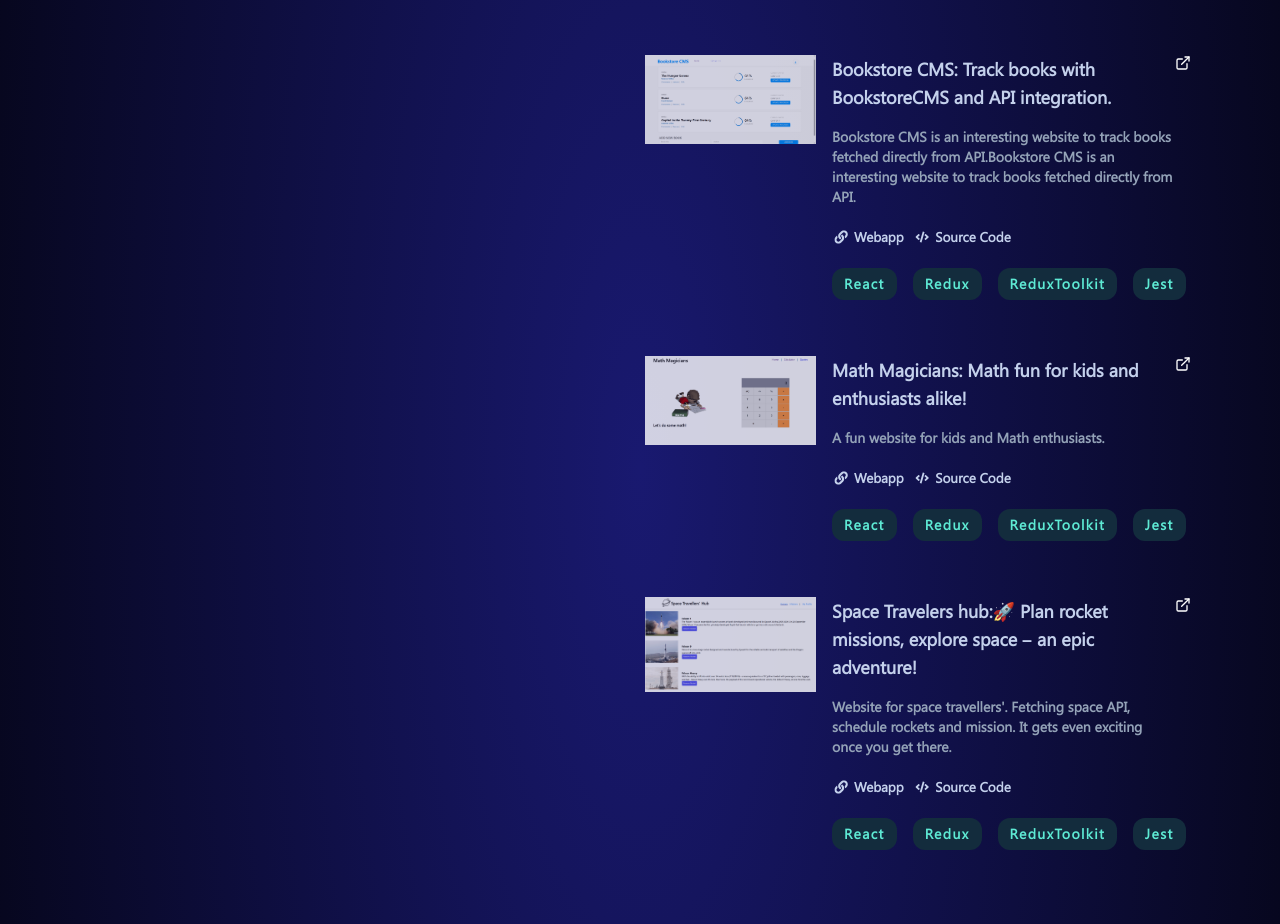
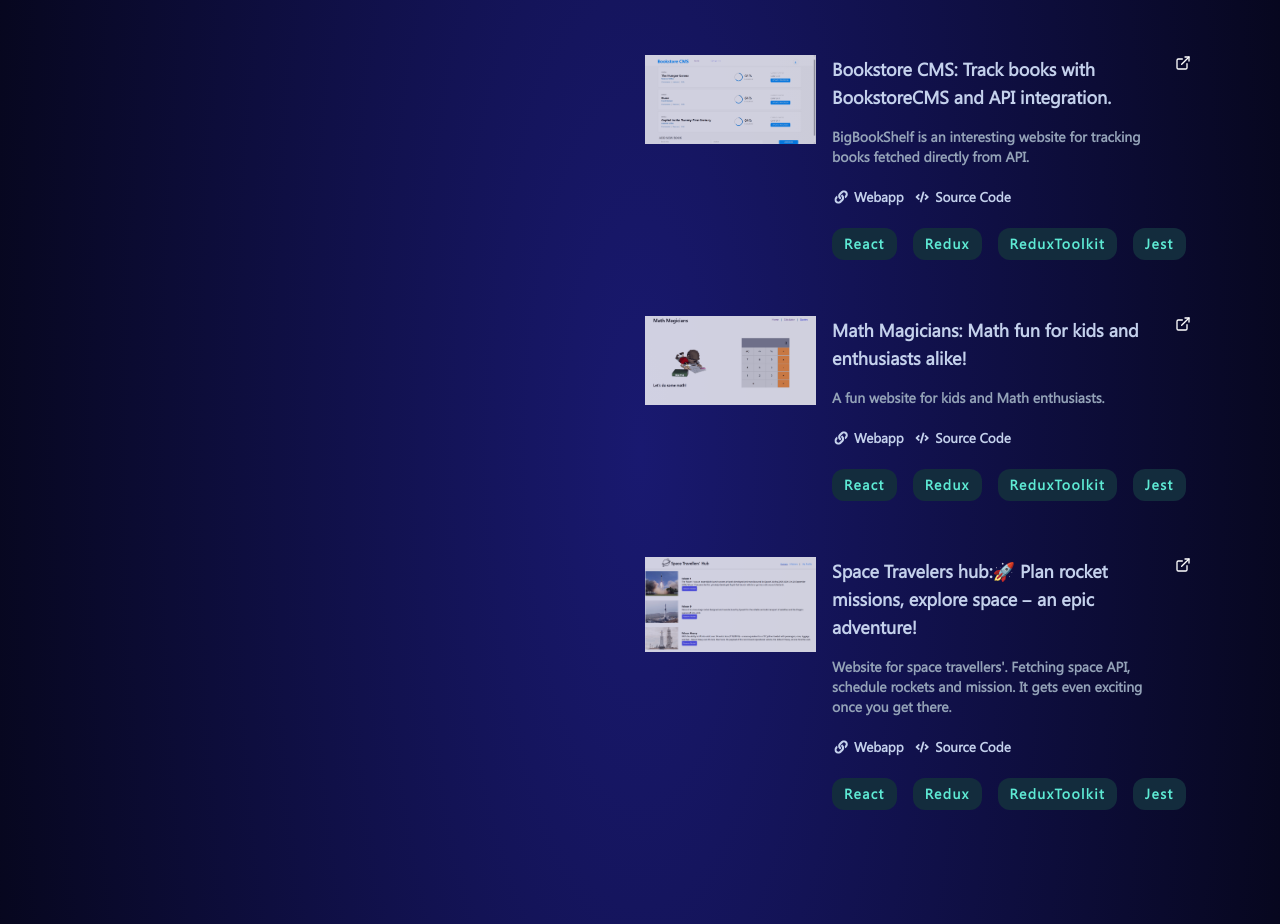
Before and after one commit to kalbek/kaleb.dev, a Next.js app: page / in a window 1280 px wide. Shown: the part 1562-2486 px from the top of the page. Built offline with nearby package versions, Linux system fonts and the light colour scheme.

Commit message:
Update works.tsx

```diff
--- a/components/works.tsx
+++ b/components/works.tsx
@@ -212,7 +212,7 @@ export default function works() {
 
       {/* Bookstore CMS works card. */}
       <div className="group">
-        <a target="_blank" href="https://bookstore-vc4k.onrender.com/">
+        <a target="_blank" href="https://bigbookshelf.vercel.app/">
           <div className="p-6 w-full h-auto  cursor-pointer group-hover:bg-light_cetacean_blue  hover:scale-[100.3%]   hover:bg-light_cetacean_blue rounded-lg ">
             <div className="flex flex-col items-start md:flex-row justify-start ">
               <div className="w-full md:w-[30%]  opacity-80 group-hover:opacity-100">
@@ -224,18 +224,17 @@ export default function works() {
                   integration.
                 </p>
                 <p className="text-cadet_gray text-sm mt-4 w-full">
-                  Bookstore CMS is an interesting website to track books fetched
-                  directly from API.Bookstore CMS is an interesting website to
-                  track books fetched directly from API.
+                  BigBookShelf is an interesting website for tracking books fetched
+                  directly from API.
                 </p>
                 <div className="flex gap-4 ml-[-1.7rem]  scale-75 py-4">
                   <div className="inline-flex items-center gap-2">
                     <FaLink />{" "}
-                    <a target="_blank" href="https://bookstore-vc4k.onrender.com/">Webapp</a>
+                    <a target="_blank" href="https://bigbookshelf.vercel.app/">Webapp</a>
                   </div>
                   <div className="inline-flex items-center gap-2">
                     <FaCode />{" "}
-                    <a target="_blank" href="https://github.com/kalbek/bookstore">
+                    <a target="_blank" href="https://github.com/kalbek/bigbookshelf">
                       Source Code
                     </a>
                   </div>
```
